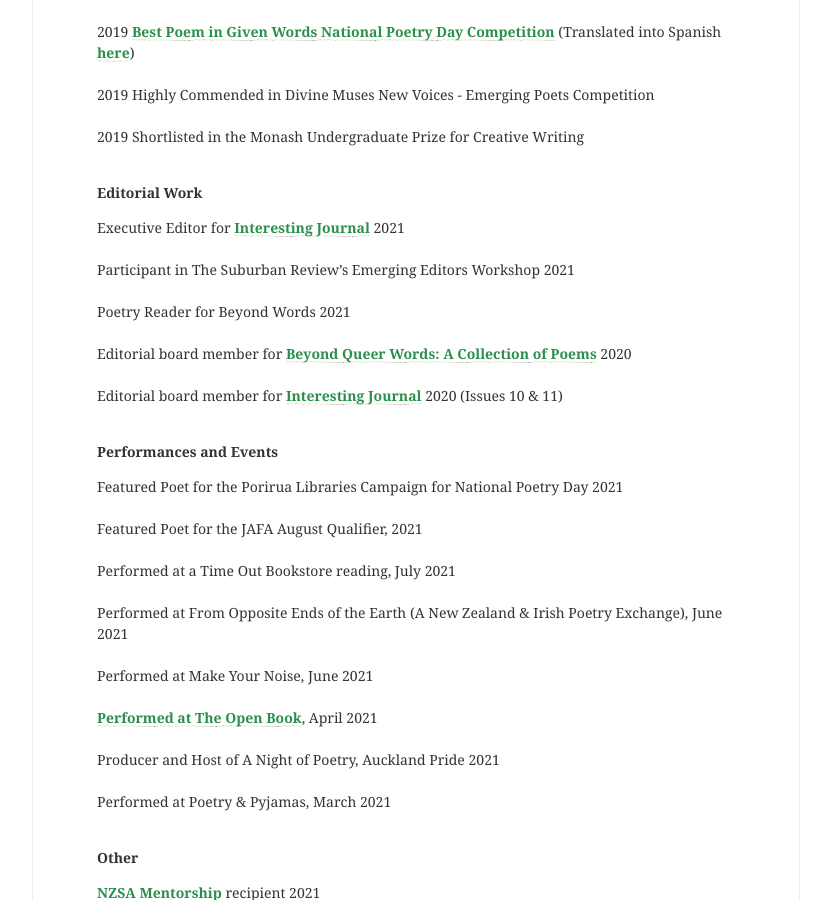
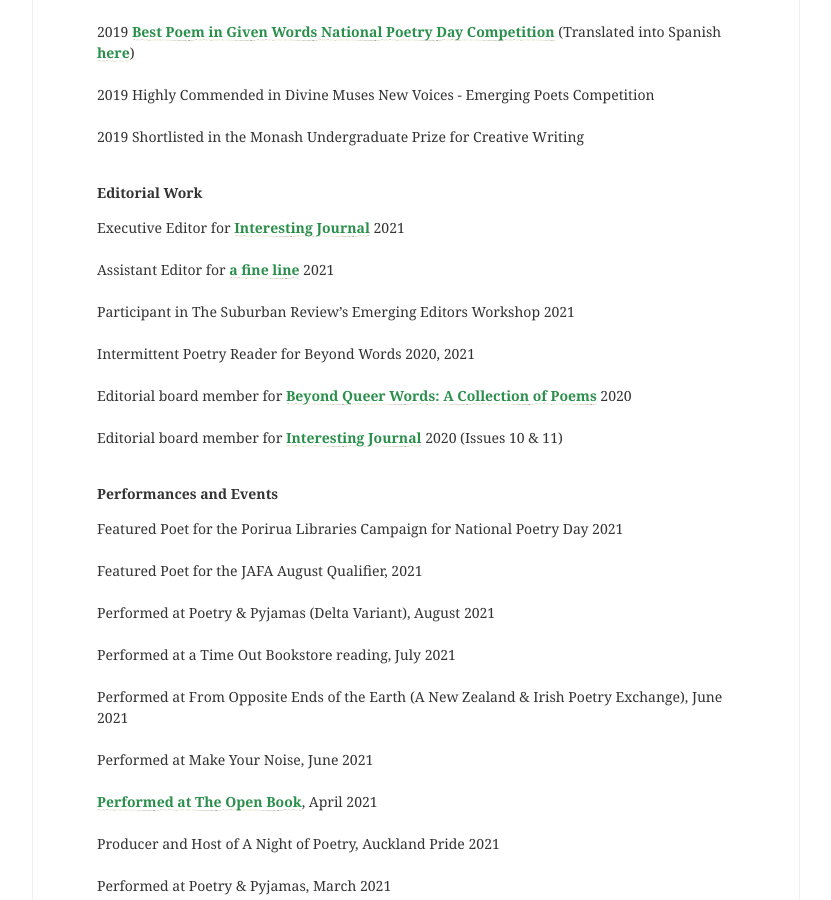
Before and after one commit to lilyholloway/lilyholloway.github.io, a Jekyll site: the page built from cv.md, in a window 1280 px wide and 900 px high, scrolled down 2653 px. Shown: the whole window, without its empty margins (224-1055 px from the left). Built offline with Jekyll 4.4.1, drawn with Linux system fonts in a browser that asks for light colours; nearby versions of some CDN libraries.

Commit message:
Update cv.md

```diff
--- a/cv.md
+++ b/cv.md
@@ -122,9 +122,11 @@ Flying (Mindfood Magazine, November 2019)<br>
 
 Executive Editor for <b><a href="https://www.interestingjournal.com/who-we-are">Interesting Journal</a></b> 2021<br>
 <br>
+Assistant Editor for <b><a href="https://poetrysociety.org.nz/poems-reviews/a-fine-line-quarterly-magazine/">a fine line</a></b> 2021<br>
+<br>
 Participant in The Suburban Review's Emerging Editors Workshop 2021<br>
 <br>
-Poetry Reader for Beyond Words 2021<br>
+Intermittent Poetry Reader for Beyond Words 2020, 2021<br>
 <br>
 Editorial board member for <b><a href="https://www.beyondwordsmag.com/online-store/Beyond-Queer-Words-A-Collection-of-Poems-p218768615">Beyond Queer Words: A Collection of Poems</a></b> 2020<br>
 <br>
@@ -136,6 +138,8 @@ Editorial board member for <b><a href="https://www.interestingjournal.com/who-we
 Featured Poet for the Porirua Libraries Campaign for National Poetry Day 2021<br>
 <br>
 Featured Poet for the JAFA August Qualifier, 2021<br>
+<br>
+Performed at Poetry & Pyjamas (Delta Variant), August 2021<br>
 <br>
 Performed at a Time Out Bookstore reading, July 2021<br>
 <br>
```
